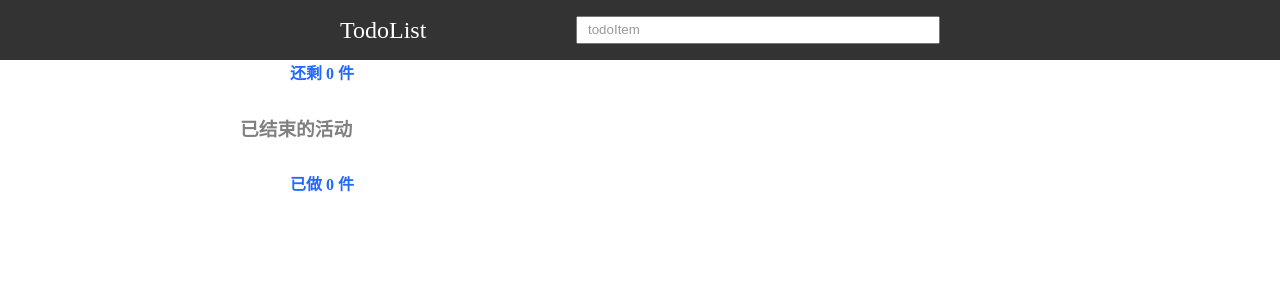
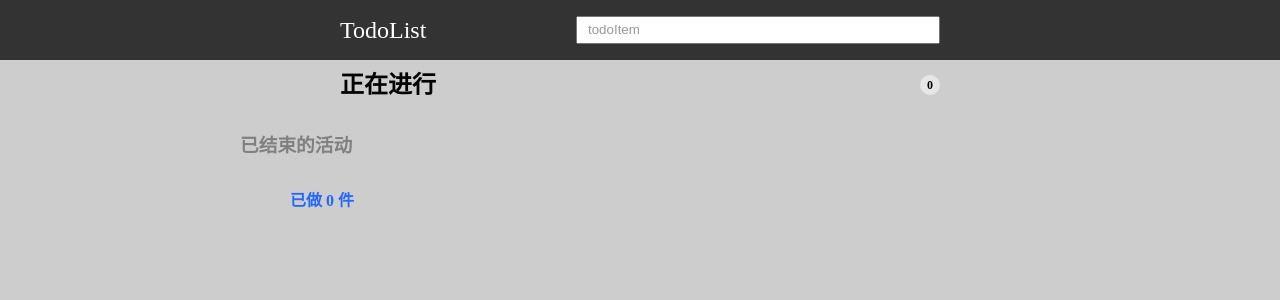
Before and after one commit to kongmingLatern/todo-list, a Vue app: page / in a window 1280 px wide. Shown: the top 300 px of the page. Built offline with nearby package versions, Linux system fonts and the light colour scheme.

Commit message:
chore : change some css styles

```diff
--- a/src/App.vue
+++ b/src/App.vue
@@ -11,4 +11,7 @@ import TodoList from '@/views/TodoList.vue'
   padding: 0;
   margin: 0;
 }
+body {
+  background-color: #cdcdcd;
+}
 </style>
--- a/src/views/UndoList.vue
+++ b/src/views/UndoList.vue
@@ -1,8 +1,8 @@
 <template>
+  <div class="undoList">
   <div class="number m0">
-    还剩
-   <span data-test="count">{{ undoList.length }}</span>
-     件
+    正在进行
+   <span data-test="count" class="count">{{ undoList.length }}</span>
     </div>
   <ul
   data-test="todoList"
@@ -11,7 +11,7 @@
      v-for="(item, key) in undoList"
      :key="item.status"
      data-test="list"
-     class="mt-10 bb-3 h-50"
+     class="item"
      @click="changeStatus(key)"
      >
     <span class="br-3">{{ key + 1 }}</span>
@@ -31,6 +31,7 @@
      >delete this</span>
      </li>
   </ul>
+  </div>
 </template>
 
 <script setup lang='ts'>
@@ -86,11 +87,15 @@ const vFocus = {
   width: 700px;
 }
 .number {
-  width: 700px;
-  margin-bottom: 30px;
+  // width: 700px;
+  // margin-bottom: 30px;
+  // font-weight: 700;
+  // text-align: left;
+  // color: #2369ff;
+  line-height: 30px;
+  font-size: 24px;
   font-weight: 700;
-  text-align: left;
-  color: #2369ff;
+  margin: 10px 0;
 }
 .right {
   float: right;
@@ -119,4 +124,29 @@ li {
   border-right: 1px solid #000;
   margin-right: 10px;
 }
+
+.undoList {
+  width: 600px;
+  margin: 0 auto;
+}
+.count {
+  float: right;
+  display: block;
+  width: 20px;
+  height: 20px;
+  font-size: 12px;
+  line-height: 20px;
+  text-align: center;
+  background-color: #e6e6e6;
+  border-radius: 10px;
+  color: #000;
+  margin-top: 5px;
+}
+.item {
+  line-height: 32px;
+  font-size: 14px;
+  background-color: #fff;
+  border-left: 5px solid #629a9a;
+  border-radius: 3px;
+ }
 </style>
```
